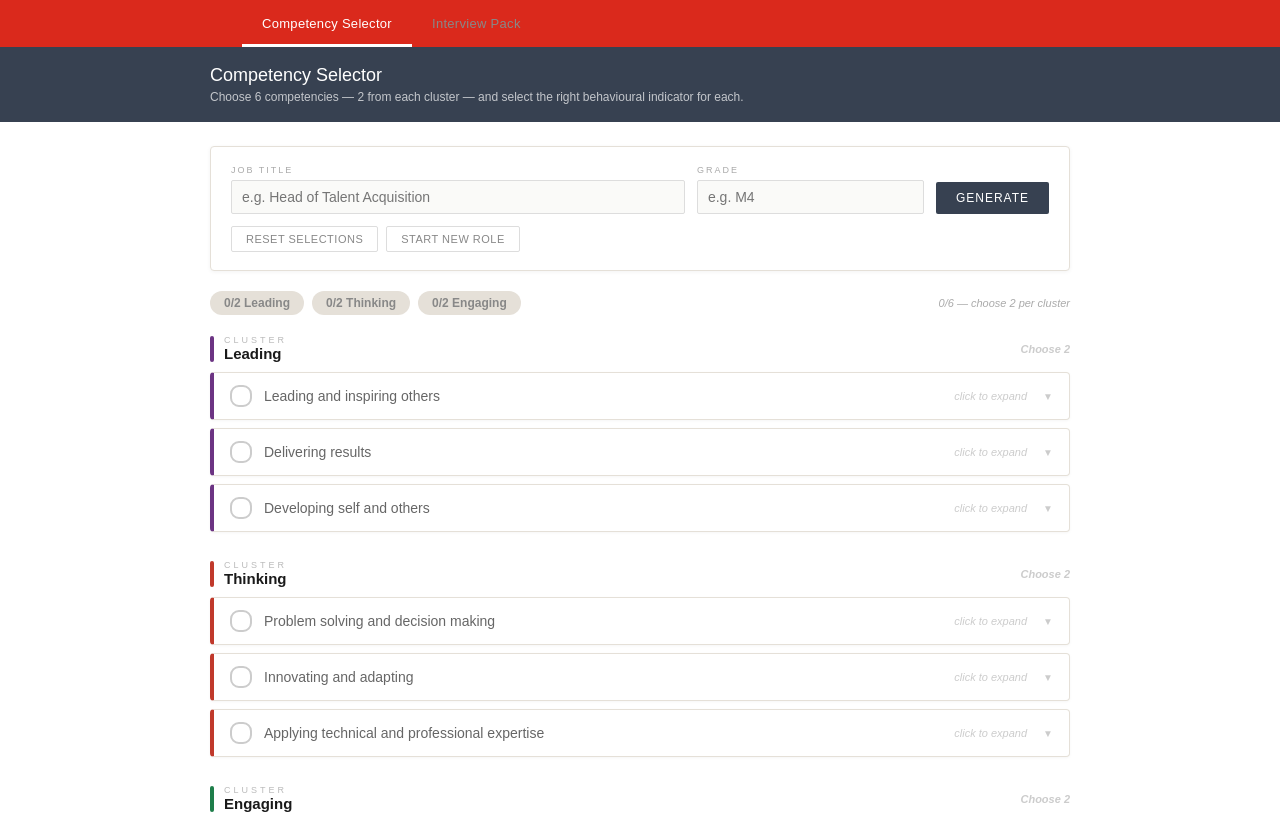
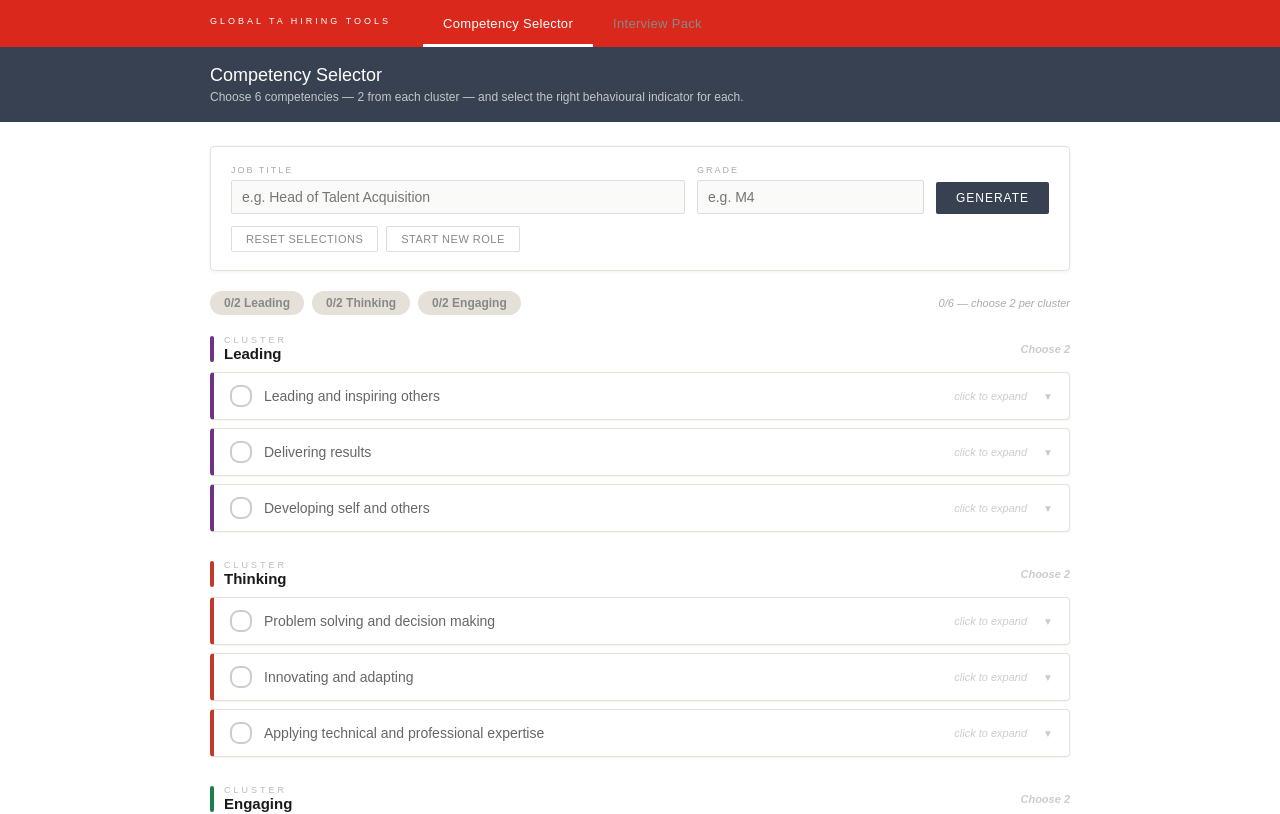
Before and after one commit to hchioccola/competency-finder, a React (Vite) app: page / in a window 1280 px wide. Shown: the top 814 px of the page. Built offline with nearby package versions, Linux system fonts and the light colour scheme.

Commit message:
Update App.jsx

```diff
--- a/src/App.jsx
+++ b/src/App.jsx
@@ -699,7 +699,7 @@ export default function App() {
       <div style={{ background: "#DA291C", borderBottom: "3px solid #DA291C" }}>
         <div style={{ maxWidth: 860, margin: "0 auto", padding: "0 24px", display: "flex", alignItems: "stretch" }}>
           <div style={{ padding: "16px 0 0", marginRight: 32 }}>
-            <div style={{ fontSize: 9, color: "#ffffff", letterSpacing: 3, textTransform: "uppercase", marginBottom: 2 }}></div>
+            <div style={{ fontSize: 9, color: "#ffffff", letterSpacing: 3, textTransform: "uppercase", marginBottom: 2 }}> Global TA Hiring Tools </div>
           </div>
           {[
             { key: "selector", label: "Competency Selector" },
```
